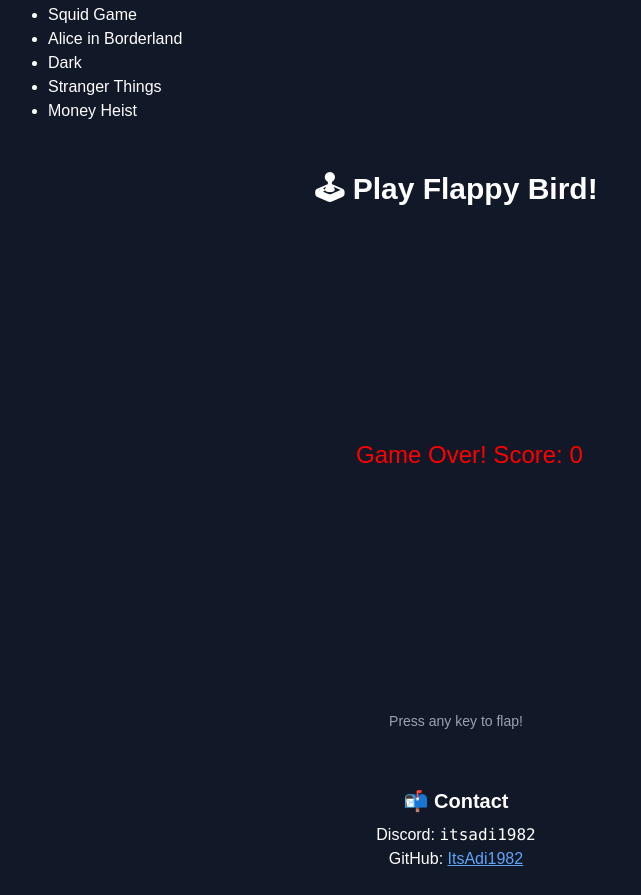
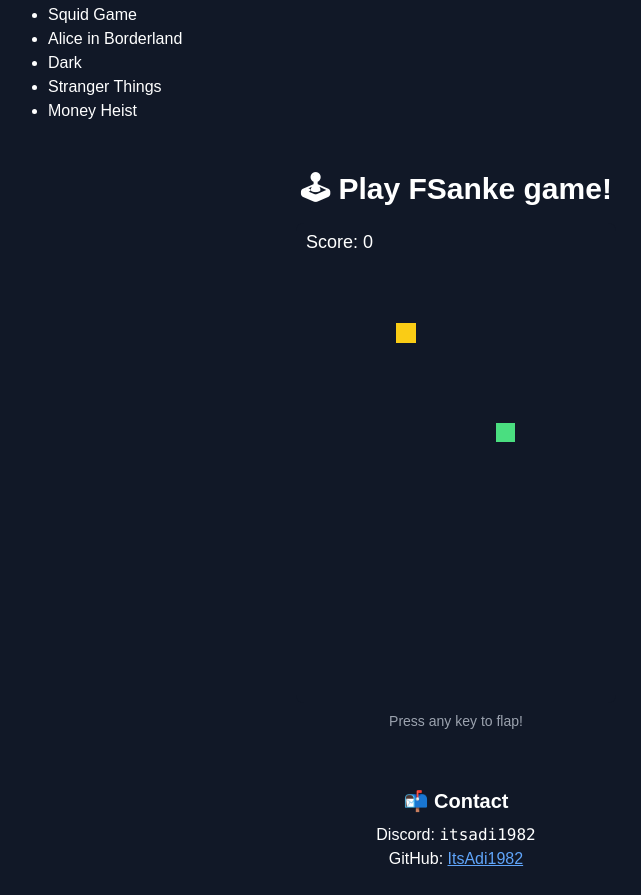
Before and after one commit to ItsAdi1982/ItsAdi1982, a plain HTML site: page index.html in a window 1280 px wide. Shown: the part 550-1445 px from the top of the page, without its empty margins (184-825 px from the left). Drawn offline with nearby package versions, Linux system fonts and the light colour scheme.

Commit message:
Update index.html

```diff
--- a/index.html
+++ b/index.html
@@ -3,7 +3,7 @@
 <head>
   <meta charset="UTF-8" />
   <meta name="viewport" content="width=device-width, initial-scale=1.0" />
-  <title>Aditya | Coder & Gamer</title>
+  <title>ItsAdi1982</title>
   <link href="https://cdn.jsdelivr.net/npm/tailwindcss@2.2.19/dist/tailwind.min.css" rel="stylesheet">
   <style>
     body { font-family: 'Poppins', sans-serif; }
@@ -64,7 +64,7 @@
   </section>
 
   <section class="text-center p-8 fade-in">
-    <h2 class="text-3xl font-bold mb-4">🕹 Play Flappy Bird!</h2>
+    <h2 class="text-3xl font-bold mb-4">🕹 Play FSanke game!</h2>
     <canvas id="gameCanvas" width="320" height="480"></canvas>
     <p class="text-sm mt-2 text-gray-400">Press any key to flap!</p>
   </section>
@@ -79,93 +79,79 @@
   const canvas = document.getElementById('gameCanvas');
   const ctx = canvas.getContext('2d');
 
-    let bird = { x: 50, y: 150, radius: 15, velocity: 0 };
-    let gravity = 0.6;
-    let lift = -10;
-    let pipes = [];
+  const gridSize = 20;
+  const tileCount = canvas.width / gridSize;
+  let snake = [{ x: 10, y: 10 }];
+  let velocity = { x: 0, y: 0 };
+  let food = { x: 5, y: 5 };
   let score = 0;
   let gameOver = false;
 
-    function drawBird() {
-      ctx.fillStyle = 'yellow';
-      ctx.beginPath();
-      ctx.arc(bird.x, bird.y, bird.radius, 0, Math.PI * 2);
-      ctx.fill();
-    }
-
-    function drawPipes() {
-      ctx.fillStyle = '#4ade80';
-      for (let i = 0; i < pipes.length; i++) {
-        const p = pipes[i];
-        ctx.fillRect(p.x, 0, p.width, p.top);
-        ctx.fillRect(p.x, p.top + p.gap, p.width, canvas.height);
-      }
-    }
-
-    function updateGame() {
-      if (gameOver) return;
-      ctx.clearRect(0, 0, canvas.width, canvas.height);
-
-      bird.velocity += gravity;
-      bird.y += bird.velocity;
-
-      if (bird.y + bird.radius > canvas.height || bird.y - bird.radius < 0) {
-        endGame();
+  function draw() {
+    if (gameOver) {
+      ctx.fillStyle = 'red';
+      ctx.font = '24px sans-serif';
+      ctx.fillText("Game Over! Score: " + score, 40, canvas.height / 2);
       return;
     }
 
-      // Pipes logic
-      if (pipes.length === 0 || pipes[pipes.length - 1].x < canvas.width - 150) {
-        let top = Math.floor(Math.random() * 200) + 20;
-        pipes.push({ x: canvas.width, top: top, gap: 120, width: 40 });
+    // Clear canvas
+    ctx.fillStyle = '#111827';
+    ctx.fillRect(0, 0, canvas.width, canvas.height);
+
+    // Draw food
+    ctx.fillStyle = '#facc15';
+    ctx.fillRect(food.x * gridSize, food.y * gridSize, gridSize, gridSize);
+
+    // Move snake
+    const head = { x: snake[0].x + velocity.x, y: snake[0].y + velocity.y };
+    snake.unshift(head);
+
+    // Check food collision
+    if (head.x === food.x && head.y === food.y) {
+      score++;
+      food = {
+        x: Math.floor(Math.random() * tileCount),
+        y: Math.floor(Math.random() * tileCount),
+      };
+    } else {
+      snake.pop();
     }
 
-      for (let i = 0; i < pipes.length; i++) {
-        let p = pipes[i];
-        p.x -= 2;
-
-        // Collision detection
+    // Check wall collision
     if (
-          bird.x + bird.radius > p.x && bird.x - bird.radius < p.x + p.width &&
-          (bird.y - bird.radius < p.top || bird.y + bird.radius > p.top + p.gap)
+      head.x < 0 || head.y < 0 ||
+      head.x >= tileCount || head.y >= tileCount ||
+      snake.slice(1).some(seg => seg.x === head.x && seg.y === head.y)
     ) {
-          endGame();
-          return;
+      gameOver = true;
     }
 
-        if (p.x + p.width === bird.x) {
-          score++;
-        }
+    // Draw snake
+    ctx.fillStyle = '#4ade80';
+    for (let segment of snake) {
+      ctx.fillRect(segment.x * gridSize, segment.y * gridSize, gridSize - 1, gridSize - 1);
     }
 
-      pipes = pipes.filter(p => p.x + p.width > 0);
-
-      drawBird();
-      drawPipes();
-
+    // Score
     ctx.fillStyle = 'white';
-      ctx.font = '20px sans-serif';
-      ctx.fillText("Score: " + score, 10, 30);
-
-      requestAnimationFrame(updateGame);
+    ctx.font = '18px sans-serif';
+    ctx.fillText("Score: " + score, 10, 25);
   }
 
-    function endGame() {
-      gameOver = true;
-      ctx.fillStyle = 'red';
-      ctx.font = '24px sans-serif';
-      ctx.fillText("Game Over! Score: " + score, 60, canvas.height / 2);
+  window.addEventListener('keydown', e => {
+    if (gameOver) {
+      location.reload();
     }
-
-    window.addEventListener('keydown', () => {
-      if (!gameOver) {
-        bird.velocity = lift;
-      } else {
-        location.reload();
+    switch (e.key) {
+      case 'ArrowUp': if (velocity.y === 0) velocity = { x: 0, y: -1 }; break;
+      case 'ArrowDown': if (velocity.y === 0) velocity = { x: 0, y: 1 }; break;
+      case 'ArrowLeft': if (velocity.x === 0) velocity = { x: -1, y: 0 }; break;
+      case 'ArrowRight': if (velocity.x === 0) velocity = { x: 1, y: 0 }; break;
     }
   });
 
-    updateGame();
+  setInterval(draw, 100);
 </script>
 </body>
 </html>
```
Lines whose indentation alone changed are shown as unchanged.
